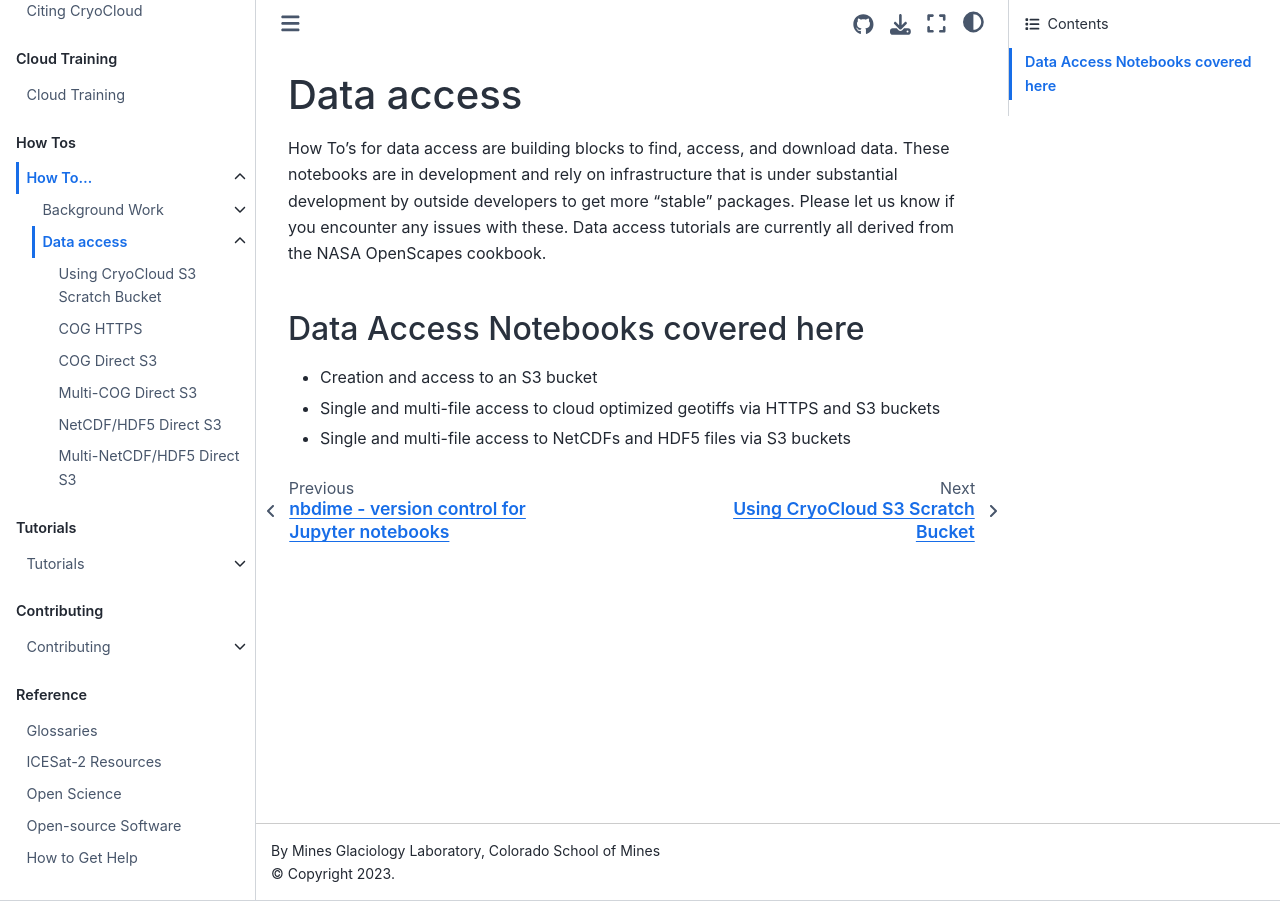
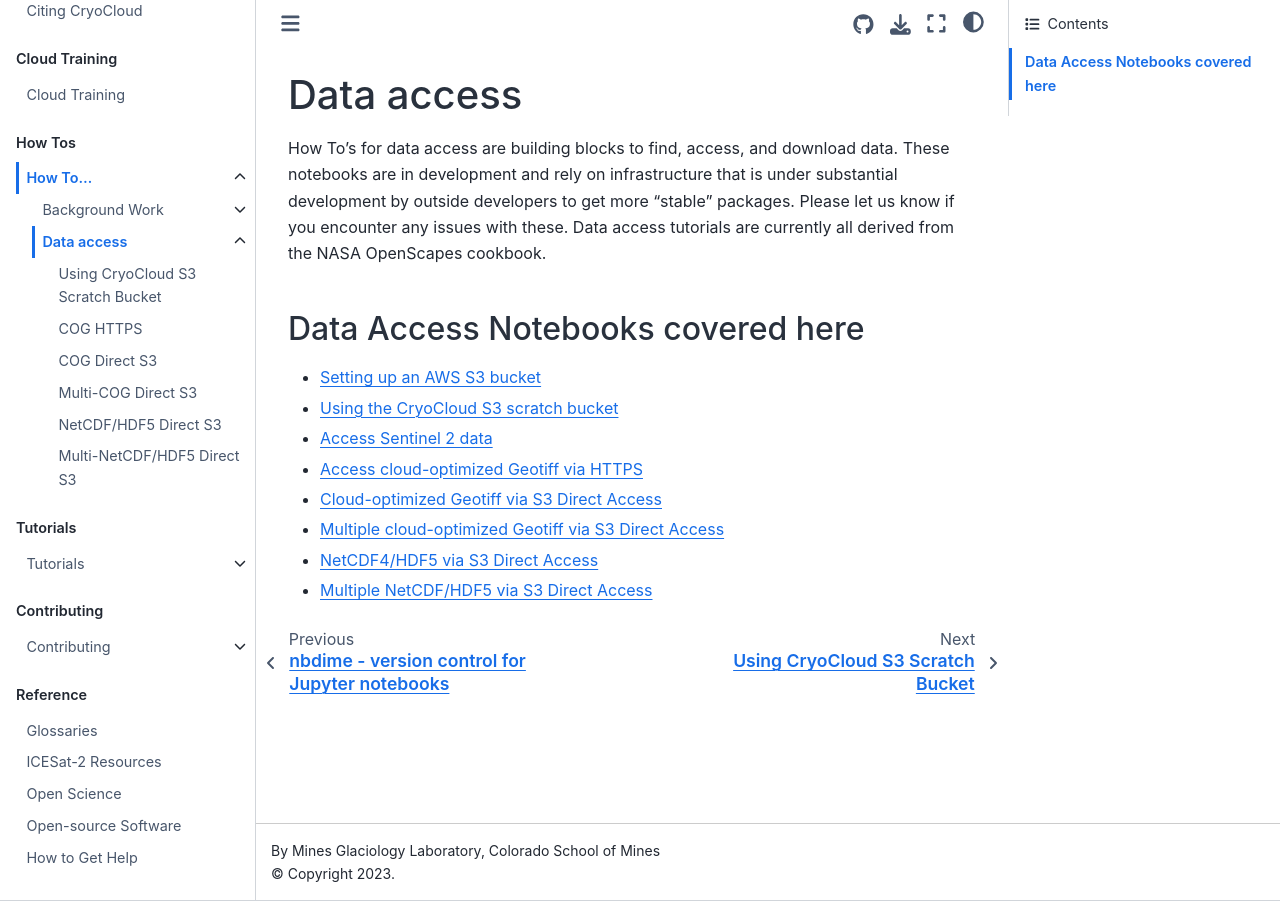
Before and after one commit to CryoInTheCloud/CryoCloudWebsite, a Jupyter Book: the page built from book/how_tos/data_access/index.md, in a window 1280 px wide. Built offline with Jupyter Book 1.0.4 settings and Sphinx 7.4.7 and the Sphinx Book theme 1.1.4, drawn with Linux system fonts in a browser that asks for light colours; pages that are not in the unit, such as notebooks, are missing from menus.

Commit message:
add hyperlinks for all notebooks

```diff
--- a/book/how_tos/data_access/index.md
+++ b/book/how_tos/data_access/index.md
@@ -6,6 +6,11 @@
 any issues with these. Data access tutorials are currently all derived from the NASA OpenScapes cookbook.
 
 ## Data Access Notebooks covered here
-* Creation and access to an S3 bucket
-* Single and multi-file access to cloud optimized geotiffs via HTTPS and S3 buckets
-* Single and multi-file access to NetCDFs and HDF5 files via S3 buckets
+* [Setting up an AWS S3 bucket](https://book.cryointhecloud.com/how_tos/data_access/Instructions_for_configuring_AWS_S3_bucket.html)
+* [Using the CryoCloud S3 scratch bucket](https://book.cryointhecloud.com/how_tos/data_access/CryoCloudScratchBucket.html)
+* [Access Sentinel 2 data](https://book.cryointhecloud.com/how_tos/data_access/Cloud_Sentinel2_access.html)
+* [Access cloud-optimized Geotiff via HTTPS](https://book.cryointhecloud.com/external/Earthdata_Cloud__Single_File__HTTPS_Access_COG_Example.html)
+* [Cloud-optimized Geotiff via S3 Direct Access](https://book.cryointhecloud.com/external/Earthdata_Cloud__Single_File_Direct_S3_Access_COG_Example.html)
+* [Multiple cloud-optimized Geotiff via S3 Direct Access](https://book.cryointhecloud.com/external/Multi-File_Direct_S3_Access_COG_Example.html)
+* [NetCDF4/HDF5 via S3 Direct Access](https://book.cryointhecloud.com/external/Earthdata_Cloud__Single_File__Direct_S3_Access_NetCDF4_Example.html)
+* [Multiple NetCDF/HDF5 via S3 Direct Access](https://book.cryointhecloud.com/external/Multi-File_Direct_S3_Access_NetCDF_Example.html)
```
